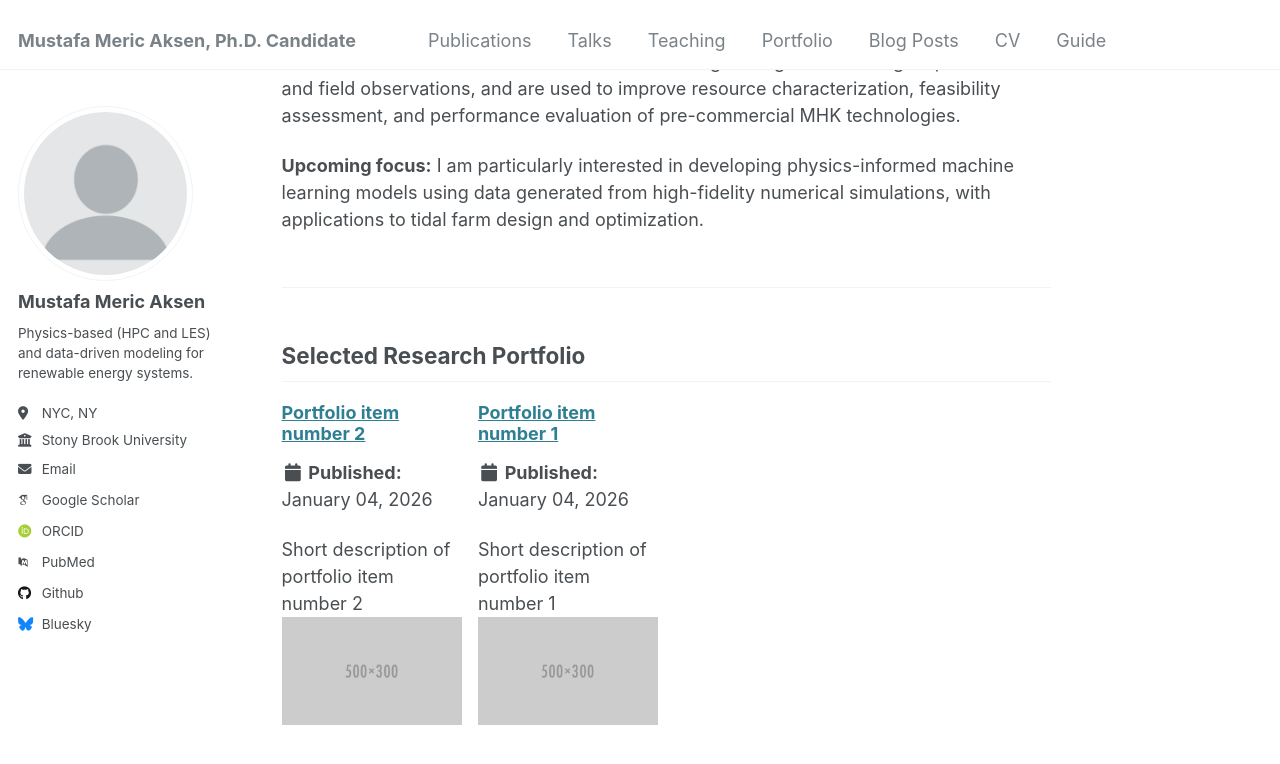
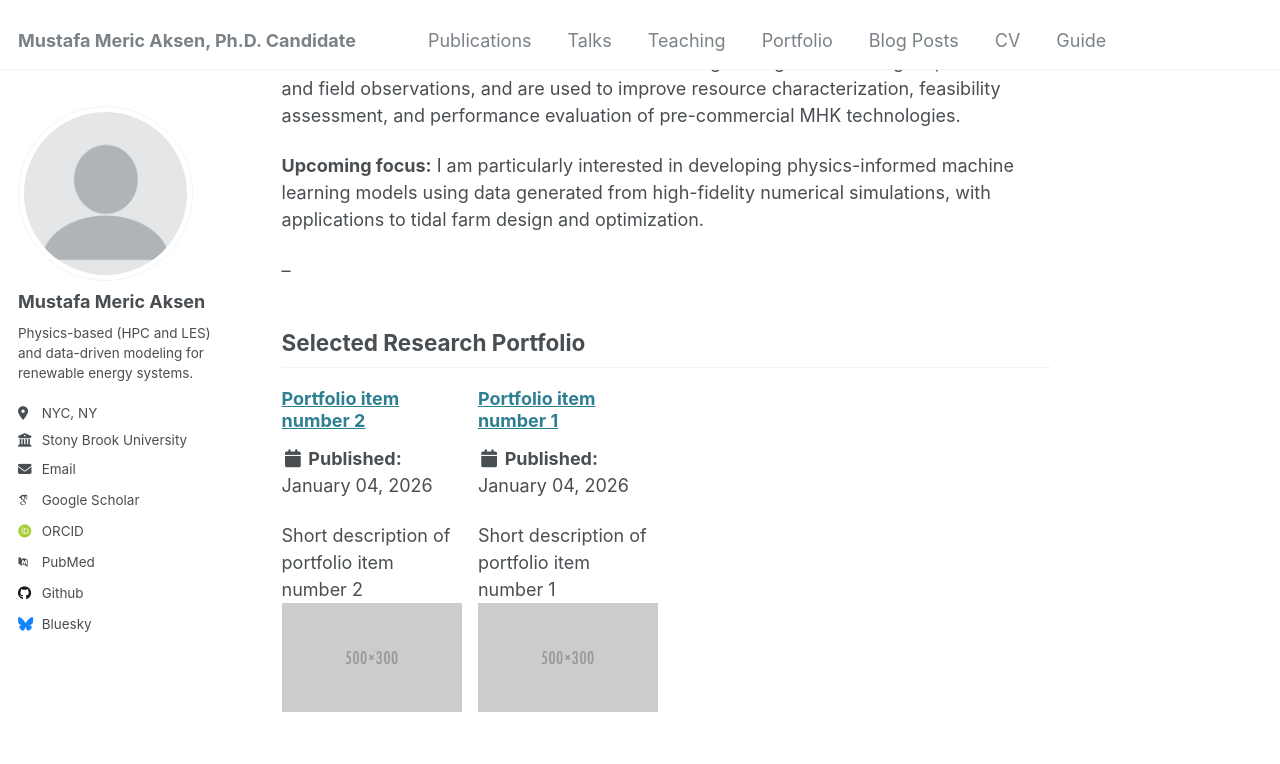
Before and after one commit to aksenmeric/mericaksen, a Jekyll site: the page built from _pages/about.md, in a window 1280 px wide and 900 px high, scrolled down 390 px. Shown: the top 764 px of the window. Built offline with Jekyll 4.4.1, drawn with Linux system fonts in a browser that asks for light colours; some web fonts are replaced.

Commit message:
Update about.md

```diff
--- a/_pages/about.md
+++ b/_pages/about.md
@@ -13,7 +13,7 @@ I develop site-specific, multi-scale numerical models that resolve turbulence an
 
 **Upcoming focus:** I am particularly interested in developing physics-informed machine learning models using data generated from high-fidelity numerical simulations, with applications to tidal farm design and optimization.
 
-<hr style="margin: 3rem 0;">
+--
 
 ## Selected Research Portfolio
 
```
